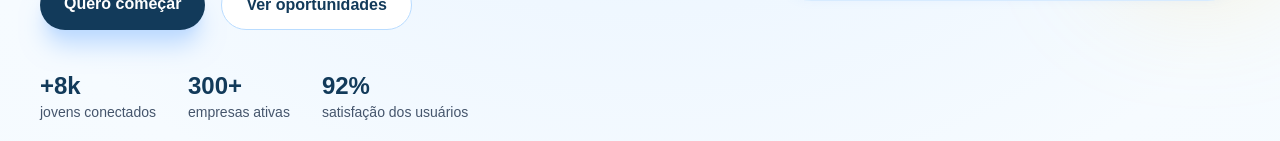
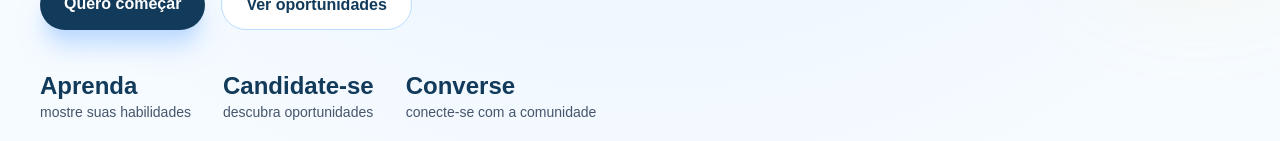
Before and after one commit to Lucas12mp3/nextgen, a Next.js app: page / in a window 1280 px wide. Shown: the part 659-800 px from the top of the page. Built offline with nearby package versions, Linux system fonts and the light colour scheme; no server answers.

Commit message:
fix: substitui estatísticas fictícias por destaques da plataforma

```diff
--- a/app/page.tsx
+++ b/app/page.tsx
@@ -10,10 +10,10 @@ import { subscribeVagas, type Vaga } from "@/services/vagas";
 
 const JobModal = dynamic(() => import("@/components/jobs/JobModal"), { ssr: false });
 
-const stats = [
-  { value: "+8k", label: "jovens conectados" },
-  { value: "300+", label: "empresas ativas" },
-  { value: "92%", label: "satisfação dos usuários" },
+const highlights = [
+  { value: "Aprenda", label: "mostre suas habilidades" },
+  { value: "Candidate-se", label: "descubra oportunidades" },
+  { value: "Converse", label: "conecte-se com a comunidade" },
 ];
 
 const benefits = [
@@ -97,10 +97,10 @@ export default function Home() {
 
           <div className="mt-8 flex flex-col gap-4 sm:flex-row">
             <Link
-              href="/cadastro"
+              href={user ? profileType === "empresa" ? "/perfils/empresa" : "/perfils/estudante" : "/cadastro"}
               className="rounded-full bg-[#123a5a] px-6 py-3 text-center text-base font-semibold text-white shadow-xl shadow-blue-200 transition hover:bg-[#0f2f4d]"
             >
-              Quero começar
+              {user ? "Ir para meu perfil" : "Quero começar"}
             </Link>
             <Link
               href={user ? "/vagas" : "/login"}
@@ -111,13 +111,12 @@ export default function Home() {
           </div>
 
           <div className="mt-10 flex flex-wrap gap-8 text-sm text-slate-600">
-            {stats.map((item) => (
+            {highlights.map((item) => (
               <div key={item.label}>
                 <p className="text-2xl font-black text-[#123a5a]">{item.value}</p>
                 <p>{item.label}</p>
               </div>
             ))}
-            <p className="mt-2 w-full text-xs font-semibold text-yellow-800">Dados de exemplo — não reais</p>
           </div>
         </div>
 
```
